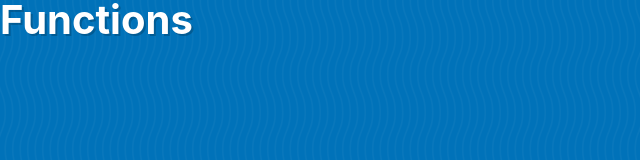
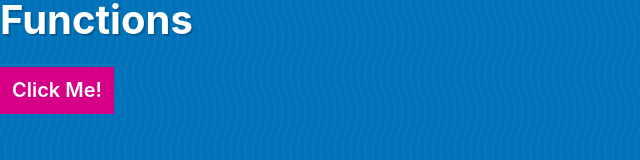
Before and after one commit to polyglotdev/beginner-javascript, a website: page my-work/custom-functions/custom.html in a window 1280 px wide. Shown: the whole page, without its empty margins (0-640 px from the left). Drawn offline with Linux system fonts and the light colour scheme.

Commit message:
:rocket: use a callback

```diff
--- a/my-work/custom-functions/custom.html
+++ b/my-work/custom-functions/custom.html
@@ -8,6 +8,7 @@
   </head>
   <body>
     <h1>Functions</h1>
+    <button class="clickMe">Click Me!</button>
     <script src="functions.js"></script>
   </body>
 </html>
--- a/my-work/custom-functions/functions.js
+++ b/my-work/custom-functions/functions.js
@@ -45,3 +45,9 @@ const dom = {
 }
 
 console.log(dom.hi())
+
+// Callback Function
+const button = document.querySelector('.clickMe')
+button.addEventListener('click', (event) => {
+  console.log('clicked')
+})
```
